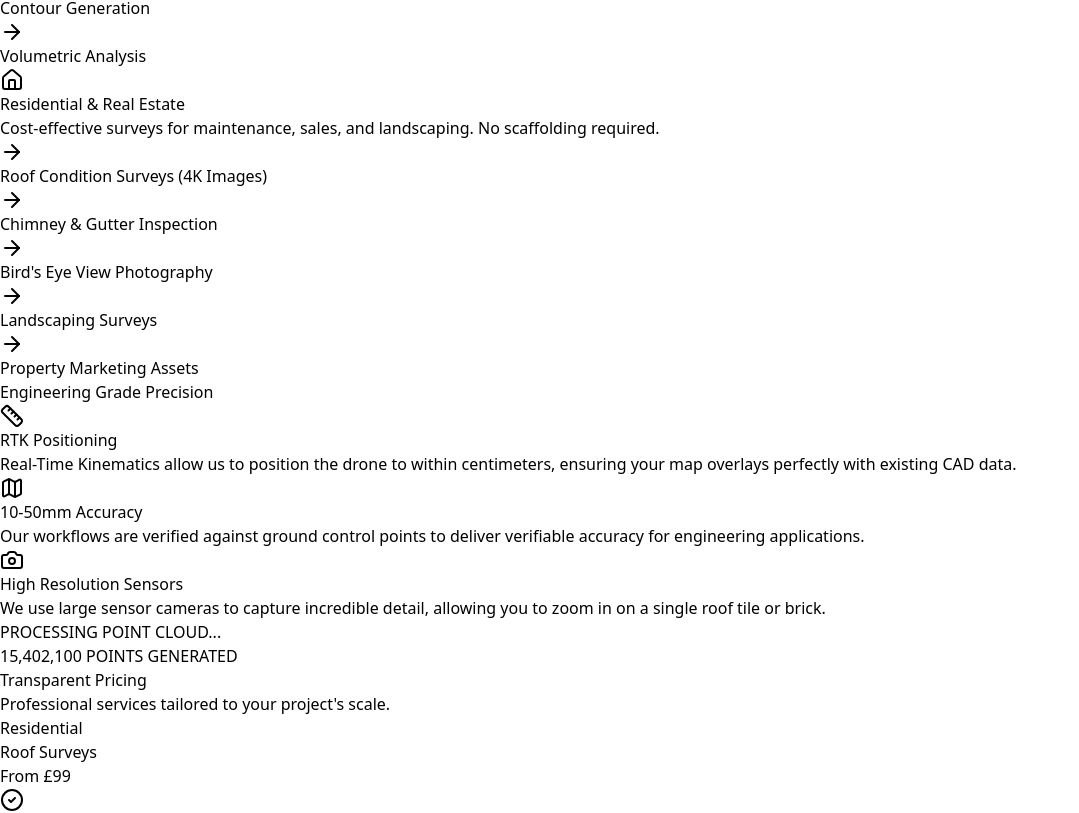
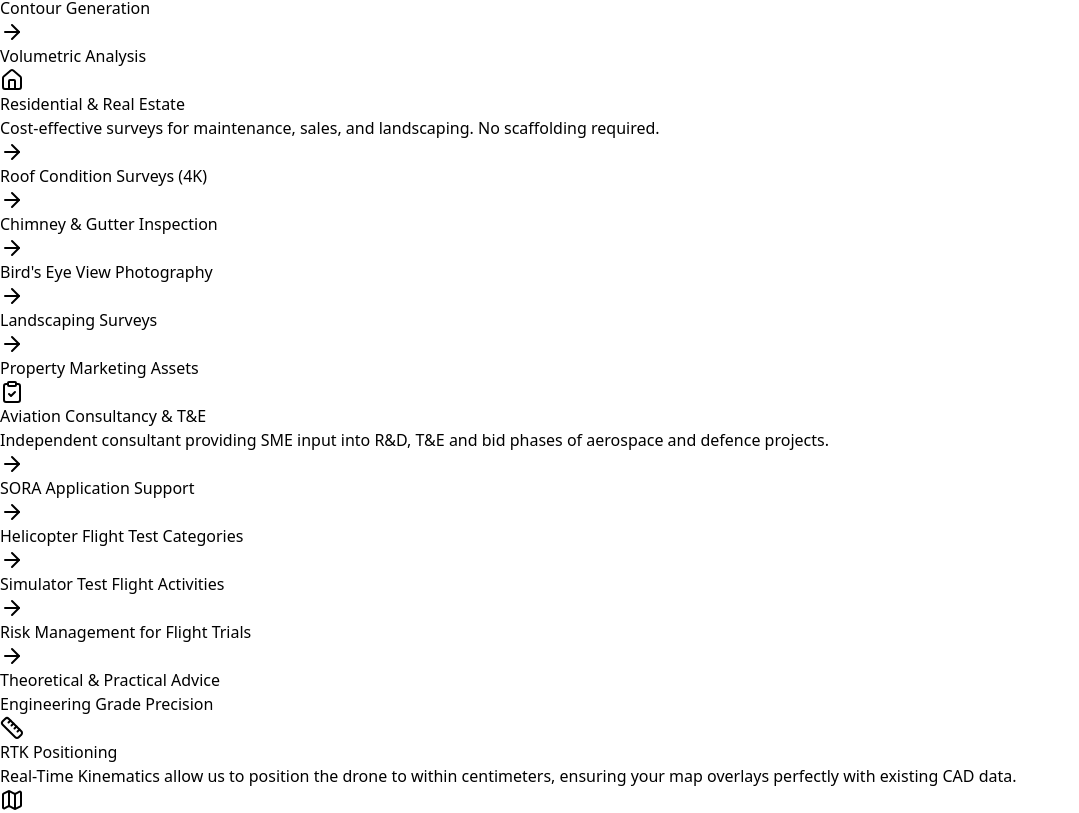
Before and after one commit to matt2ward-afk/airial-website, a React (Vite) app: page / in a window 1280 px wide. Shown: the part 1234-2047 px from the top of the page, without its empty margins (0-1079 px from the left). Built offline with nearby package versions, Linux system fonts and the light colour scheme.

Commit message:
Updated content

```diff
--- a/src/App.jsx
+++ b/src/App.jsx
@@ -14,7 +14,8 @@ import {
   X,
   ScanLine,
   Layers,
-  ShieldCheck
+  ShieldCheck,
+  ClipboardCheck
 } from 'lucide-react';
 
 const App = () => {
@@ -212,17 +213,17 @@ const App = () => {
             <p className="text-xl text-slate-400 max-w-2xl mx-auto">Tailored solutions for construction professionals and property owners.</p>
           </div>
 
-          <div className="grid md:grid-cols-2 gap-8">
+          <div className="grid md:grid-cols-2 lg:grid-cols-3 gap-8">
             {/* Commercial / B2B */}
             <div className="bg-slate-950 rounded-2xl p-8 border border-slate-800 hover:border-sky-500/50 transition-colors group">
               <div className="h-12 w-12 bg-sky-900/30 rounded-lg flex items-center justify-center mb-6 group-hover:bg-sky-600 transition-colors">
                 <Building2 className="h-6 w-6 text-sky-400 group-hover:text-white" />
               </div>
               <h3 className="text-2xl font-bold text-white mb-4">Construction & Architecture</h3>
-              <p className="text-slate-400 mb-6">
+              <p className="text-slate-400 mb-6 text-sm">
                 Rapid data capture for site progress, planning, and design. We convert physical sites into digital assets.
               </p>
-              <ul className="space-y-3 mb-8">
+              <ul className="space-y-3">
                 {[
                   "High Density Point Clouds",
                   "Digital Elevation Models (DEM)",
@@ -244,12 +245,12 @@ const App = () => {
                 <Home className="h-6 w-6 text-indigo-400 group-hover:text-white" />
               </div>
               <h3 className="text-2xl font-bold text-white mb-4">Residential & Real Estate</h3>
-              <p className="text-slate-400 mb-6">
+              <p className="text-slate-400 mb-6 text-sm">
                 Cost-effective surveys for maintenance, sales, and landscaping. No scaffolding required.
               </p>
-              <ul className="space-y-3 mb-8">
+              <ul className="space-y-3">
                 {[
-                  "Roof Condition Surveys (4K Images)",
+                  "Roof Condition Surveys (4K)",
                   "Chimney & Gutter Inspection",
                   "Bird's Eye View Photography",
                   "Landscaping Surveys",
@@ -262,6 +263,32 @@ const App = () => {
                 ))}
               </ul>
             </div>
+
+            {/* Consultancy / Expert (New Service) */}
+            <div className="bg-slate-950 rounded-2xl p-8 border border-slate-800 hover:border-teal-500/50 transition-colors group">
+              <div className="h-12 w-12 bg-teal-900/30 rounded-lg flex items-center justify-center mb-6 group-hover:bg-teal-600 transition-colors">
+                <ClipboardCheck className="h-6 w-6 text-teal-400 group-hover:text-white" />
+              </div>
+              <h3 className="text-2xl font-bold text-white mb-4">Aviation Consultancy & T&E</h3>
+              <p className="text-slate-400 mb-6 text-sm">
+                Independent consultant providing SME input into R&D, T&E and bid phases of aerospace and defence projects.
+              </p>
+              <ul className="space-y-3">
+                {[
+                  "SORA Application Support",
+                  "Helicopter Flight Test Categories",
+                  "Simulator Test Flight Activities",
+                  "Risk Management for Flight Trials",
+                  "Theoretical & Practical Advice"
+                ].map((item, i) => (
+                  <li key={i} className="flex items-start text-slate-300 text-sm">
+                    <ArrowRight className="h-4 w-4 text-teal-500 mr-2 mt-1 shrink-0" />
+                    {item}
+                  </li>
+                ))}
+              </ul>
+            </div>
+
           </div>
         </div>
       </section>
@@ -377,7 +404,7 @@ const App = () => {
              {/* Card 3 */}
              <div className="bg-slate-950 p-8 rounded-xl border border-slate-800 flex flex-col">
                <div className="mb-4">
-                 <span className="text-indigo-400 font-semibold text-sm uppercase tracking-wide">Consultation</span>
+                 <span className="text-teal-400 font-semibold text-sm uppercase tracking-wide">Consultation</span>
                  <h3 className="text-2xl font-bold text-white mt-1">Site Visit</h3>
                </div>
                <div className="mb-6">
@@ -409,7 +436,7 @@ const App = () => {
                 </div>
                 <div>
                   <p className="text-sm text-slate-400">Email Us</p>
-                  <p className="text-white font-medium">matt2.ward@gmail.com</p>
+                  <p className="text-white font-medium">info@airial-limited.co.uk</p>
                 </div>
               </div>
 
@@ -419,7 +446,7 @@ const App = () => {
                 </div>
                 <div>
                   <p className="text-sm text-slate-400">Call Us</p>
-                  <p className="text-white font-medium">07798672236</p>
+                  <p className="text-white font-medium">0800 123 4567</p>
                 </div>
               </div>
 
@@ -459,4 +486,4 @@ const App = () => {
   );
 };
 
-export default App; // We renamed it to App to match the filename
+export default App;
```
